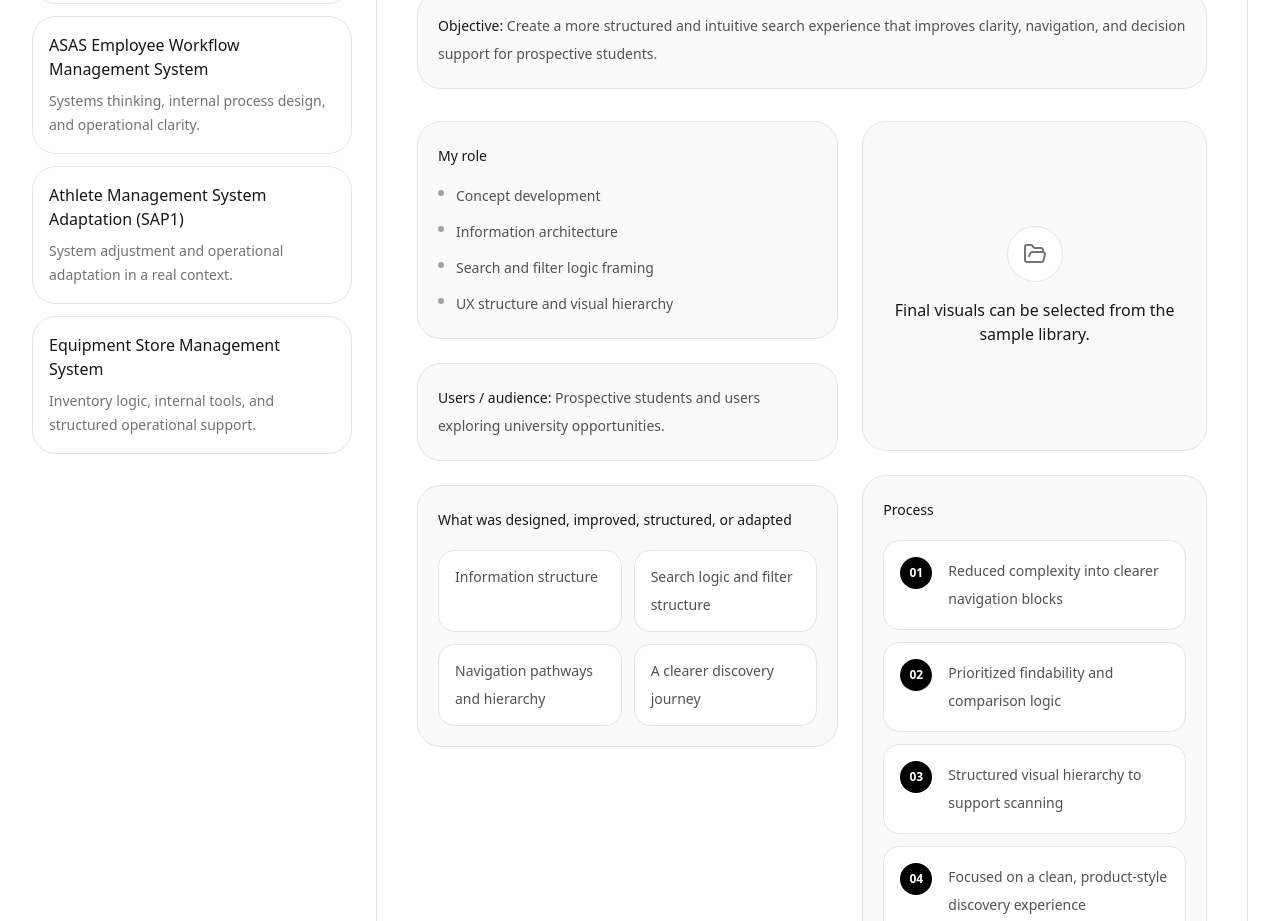
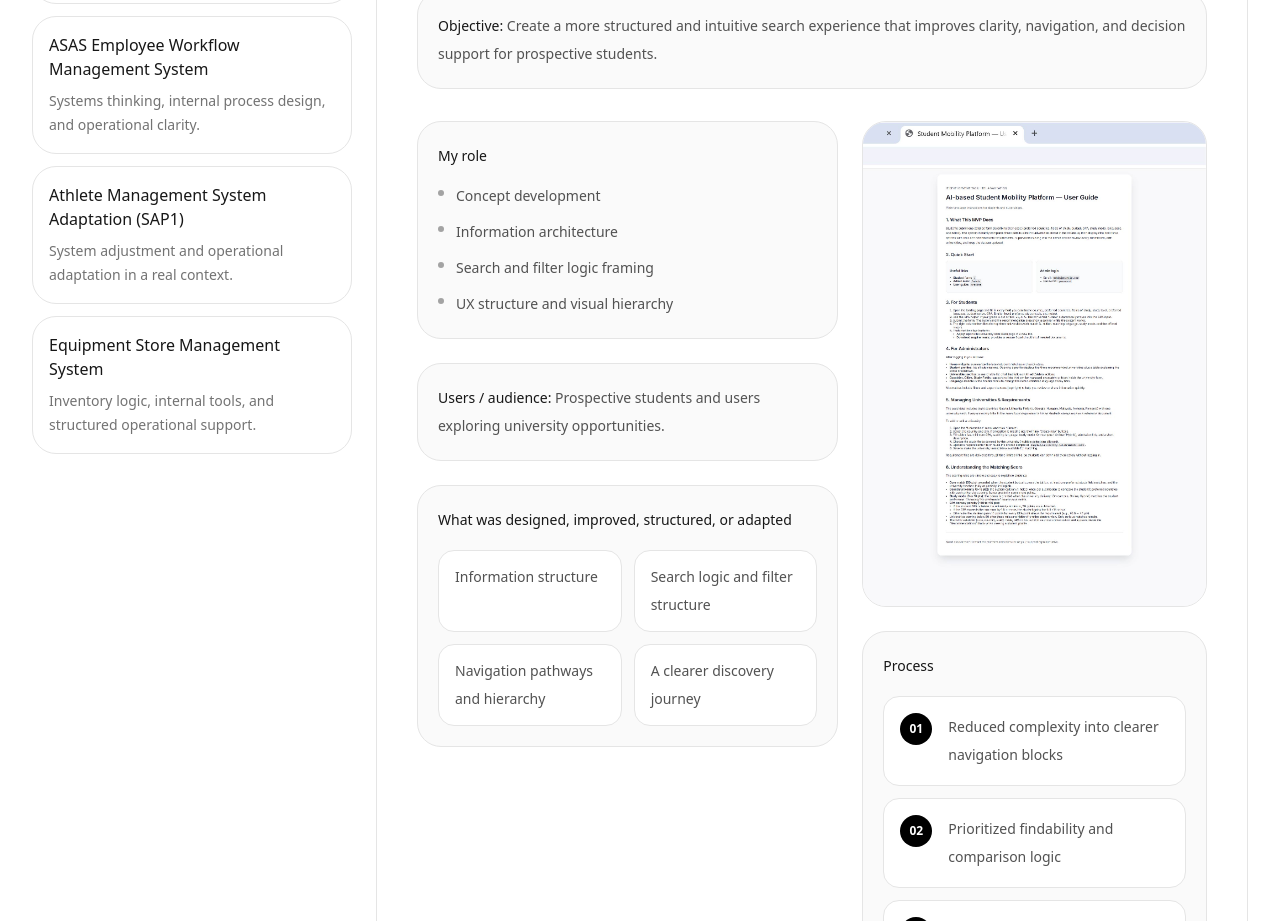
Before and after one commit to elinalapsina/systems-portfolio, a React (Vite) app: page / in a window 1280 px wide. Shown: the part 1620-2541 px from the top of the page. Built offline with nearby package versions, Linux system fonts and the light colour scheme.

Commit message:
Add files via upload

```diff
--- a/App.jsx
+++ b/App.jsx
@@ -94,6 +94,7 @@ const FEATURED_CASES = [
     relevance:
       'Digital product thinking, information structure, and search-focused UX.',
     sensitive: false,
+    visual: '/images/AI_student_searching_EXAMPLES_06_09_2025-01.jpg',
   },
   {
     id: 'rsuRedesign',
@@ -434,6 +435,58 @@ function SampleLibraryCard() {
           title="Work Samples Library"
           className="h-full w-full"
         />
+      </div>
+    </div>
+  );
+}
+
+function CaseVisual({ selectedCase }) {
+  if (selectedCase.visual) {
+    return (
+      <div className="overflow-hidden rounded-[24px] border border-neutral-200 bg-white">
+        <img
+          src={selectedCase.visual}
+          alt={selectedCase.title}
+          className="h-auto w-full object-cover"
+        />
+      </div>
+    );
+  }
+
+  if (selectedCase.sensitive) {
+    return (
+      <div
+        className="rounded-[24px] border border-neutral-200 bg-neutral-50 p-6"
+        data-cursor="interactive"
+      >
+        <div className="flex h-[280px] items-center justify-center text-center">
+          <div className="max-w-sm">
+            <div className="mx-auto mb-4 flex h-14 w-14 items-center justify-center rounded-full border border-neutral-200 bg-white">
+              <Lock className="h-6 w-6 text-neutral-500" />
+            </div>
+            <p className="text-base font-medium text-neutral-900">
+              Sensitive visual material is not shown in the public version.
+            </p>
+          </div>
+        </div>
+      </div>
+    );
+  }
+
+  return (
+    <div
+      className="rounded-[24px] border border-neutral-200 bg-neutral-50 p-6"
+      data-cursor="interactive"
+    >
+      <div className="flex h-[280px] items-center justify-center text-center">
+        <div className="max-w-sm">
+          <div className="mx-auto mb-4 flex h-14 w-14 items-center justify-center rounded-full border border-neutral-200 bg-white">
+            <FolderOpen className="h-6 w-6 text-neutral-500" />
+          </div>
+          <p className="text-base font-medium text-neutral-900">
+            Final visuals can be selected from the sample library.
+          </p>
+        </div>
       </div>
     </div>
   );
@@ -840,34 +893,7 @@ export default function App() {
                   </div>
 
                   <div className="space-y-6">
-                    <div
-                      className="rounded-[24px] border border-neutral-200 bg-neutral-50 p-6"
-                      data-cursor="interactive"
-                    >
-                      <div className="flex h-[280px] items-center justify-center text-center">
-                        <div className="max-w-sm">
-                          {selectedCase.sensitive ? (
-                            <>
-                              <div className="mx-auto mb-4 flex h-14 w-14 items-center justify-center rounded-full border border-neutral-200 bg-white">
-                                <Lock className="h-6 w-6 text-neutral-500" />
-                              </div>
-                              <p className="text-base font-medium text-neutral-900">
-                                Sensitive visual material is not shown in the public version.
-                              </p>
-                            </>
-                          ) : (
-                            <>
-                              <div className="mx-auto mb-4 flex h-14 w-14 items-center justify-center rounded-full border border-neutral-200 bg-white">
-                                <FolderOpen className="h-6 w-6 text-neutral-500" />
-                              </div>
-                              <p className="text-base font-medium text-neutral-900">
-                                Final visuals can be selected from the sample library.
-                              </p>
-                            </>
-                          )}
-                        </div>
-                      </div>
-                    </div>
+                    <CaseVisual selectedCase={selectedCase} />
 
                     <InfoCard>
                       <strong className="font-medium text-neutral-900">Process</strong>
```
